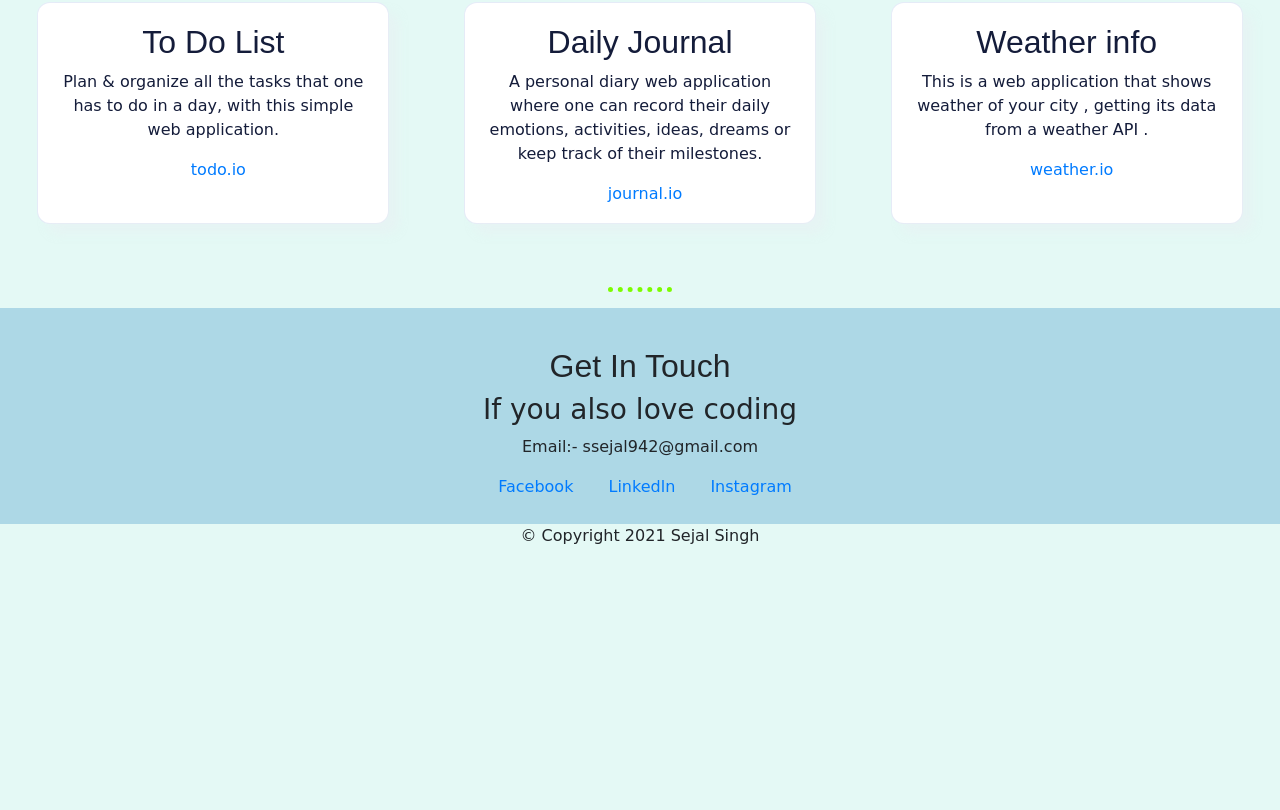
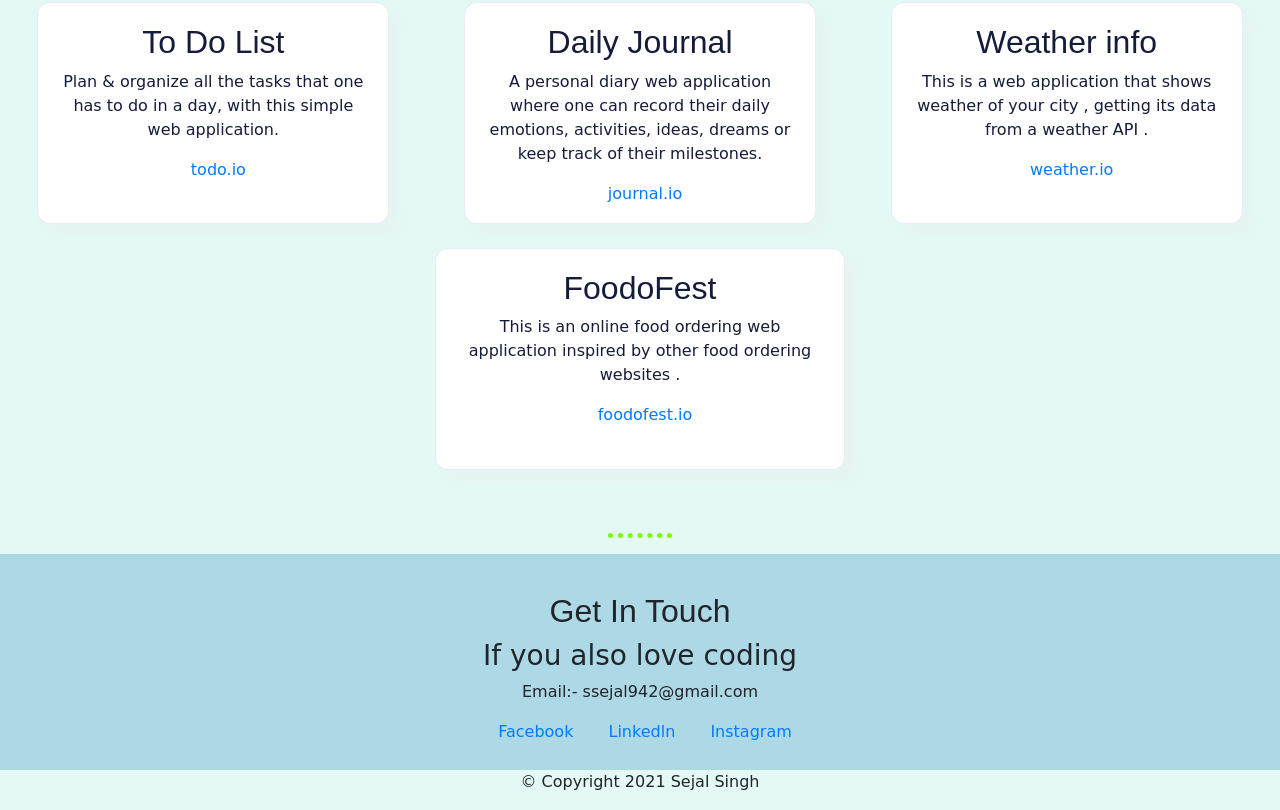
Before and after one commit to ssejal942/MyWebsite, a plain HTML site: page index.html in a window 1280 px wide. Shown: the part 2542-3352 px from the top of the page. Before the commit the page ends 3106 px from the top, so only its background shows below. Drawn offline with nearby package versions, Linux system fonts and the light colour scheme.

Commit message:
Update index.html

```diff
--- a/index.html
+++ b/index.html
@@ -113,6 +113,21 @@
                         <a href="https://www.dropbox.com/sh/jmwvxm3ddnnps4i/AABAd54UhnY2h66fQrfIyBFla?dl=0"> weather.io</a>
                     </div>
                 </div>
+
+                  <div class="row ">
+                    <div class="col">
+
+                    </div>
+                    <div class="col box">
+                        <h2>FoodoFest</h2>
+                        <p> This is an online food ordering web application inspired by other food ordering websites .
+                        </p>
+                        <a href="https://www.dropbox.com/sh/ipsx8sdwe7ccc49/AAAm-cTNGQbICMQy5xcpae5Ra?dl=0"> foodofest.io</a>
+                    </div>
+                    <div class="col ">
+
+                    </div>
+                </div>
             </div>
 
             <hr>
```
